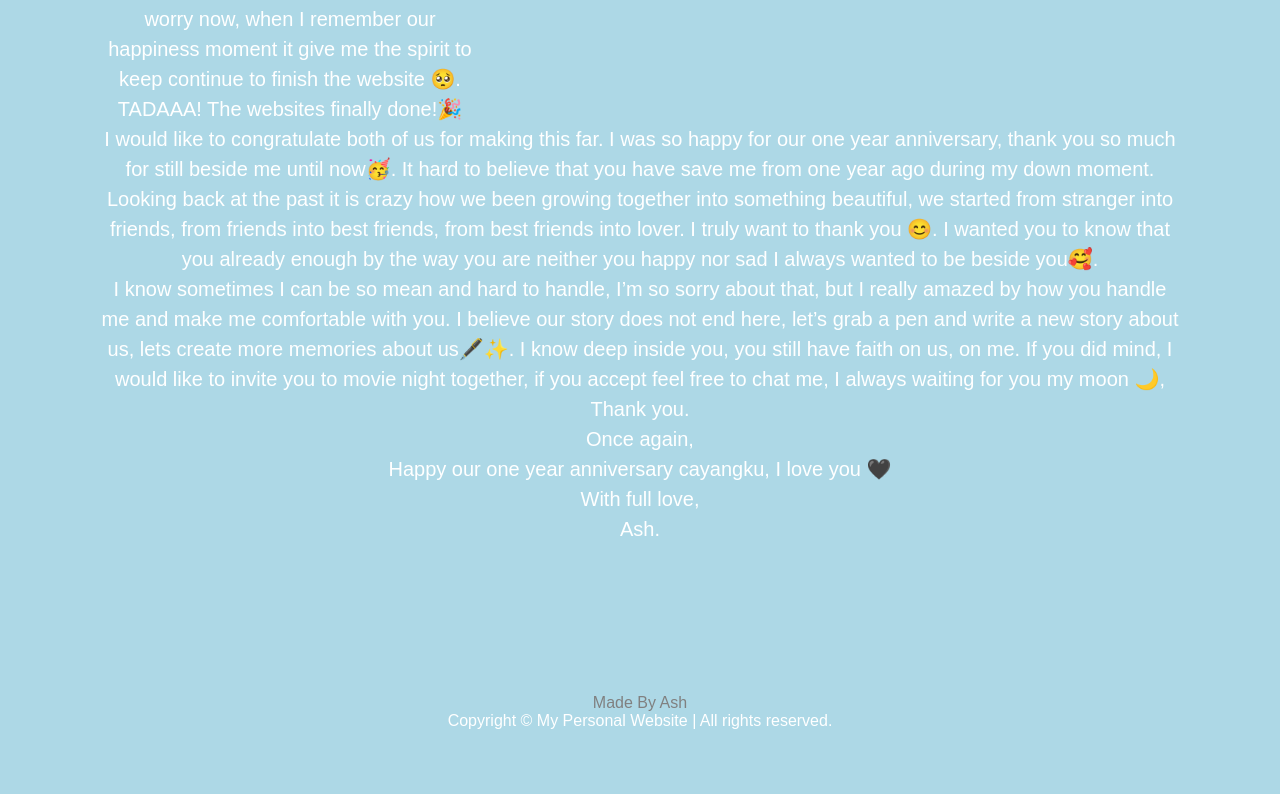
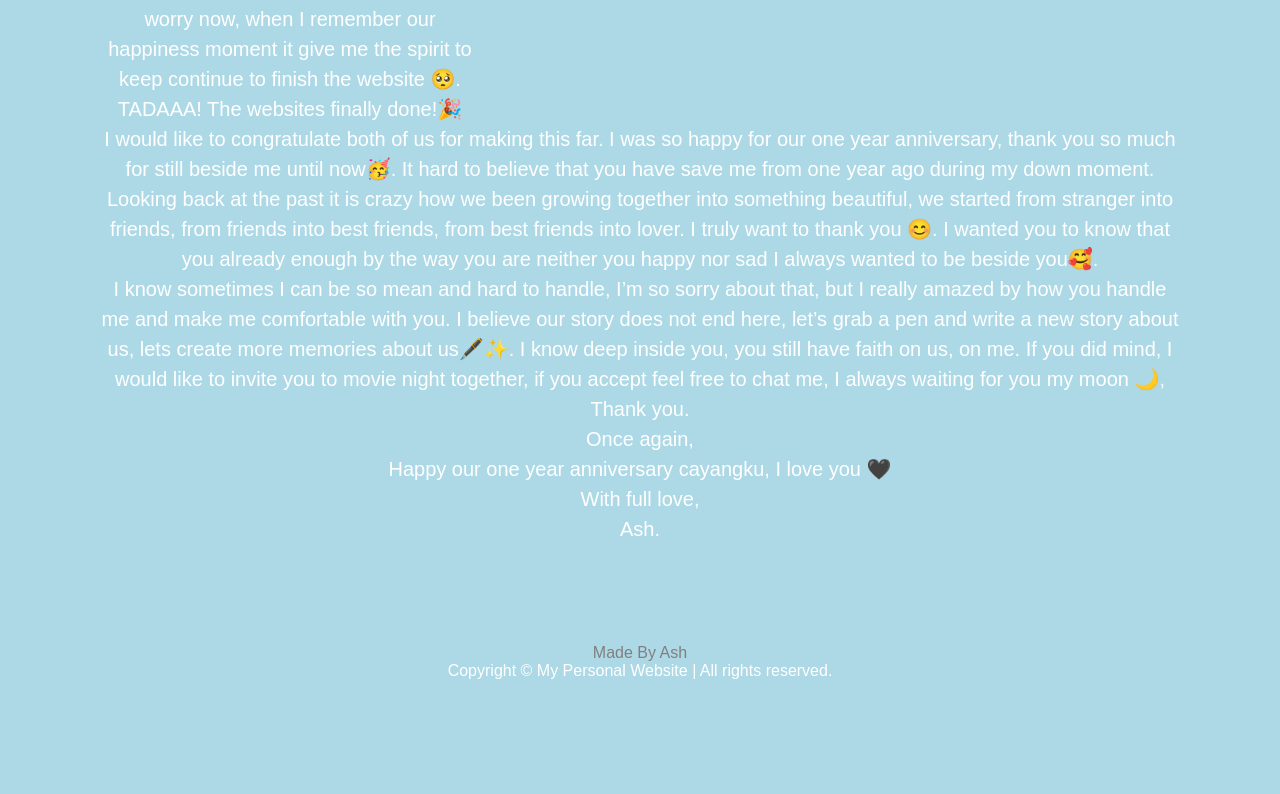
Before and after one commit to mine1899/ForYou.github.io, a plain HTML site: page gallery.html in a window 1280 px wide. Shown: the part 5028-5822 px from the top of the page. After the commit the page ends 5772 px from the top, so only its background shows below. Drawn offline with Linux system fonts and the light colour scheme.

Commit message:
Update gallery.html

```diff
--- a/gallery.html
+++ b/gallery.html
@@ -497,7 +497,7 @@ function showSlides(n) {
 				<br>With full love,
 				<br>Ash.
 
-	<div style="height:100px; margin:150px;">
+	<div style="height:100px; margin:100px;">
 				<p align="center" style="color:grey" >Made By Ash</p>
 		<footer>
 				<p align= "center"style="color:white">Copyright &copy; My Personal Website | All rights reserved.</p>
```
